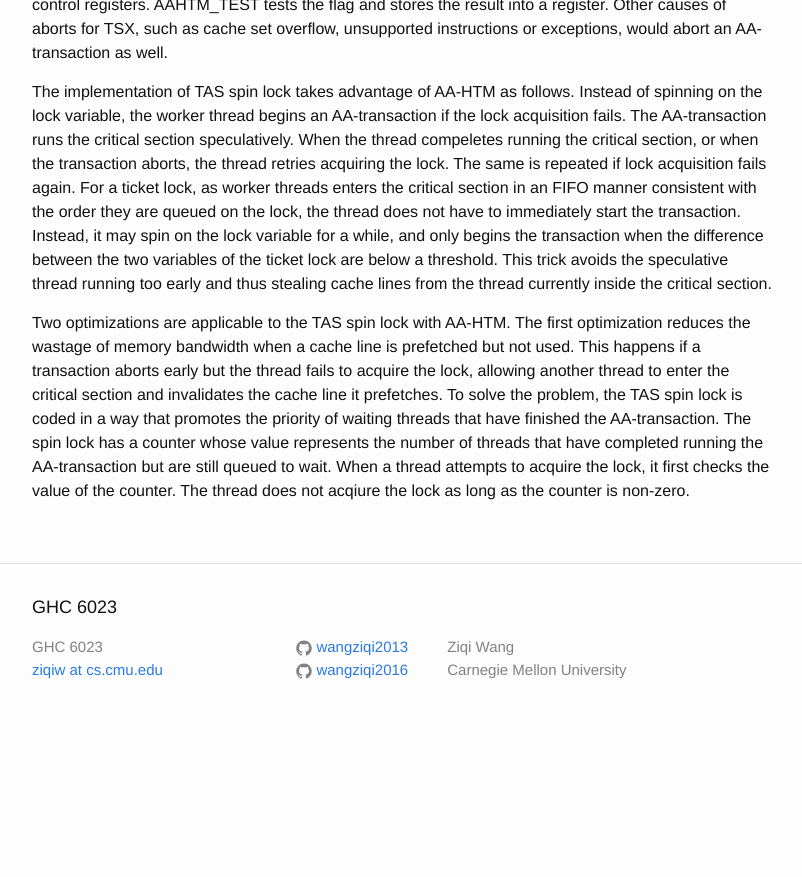
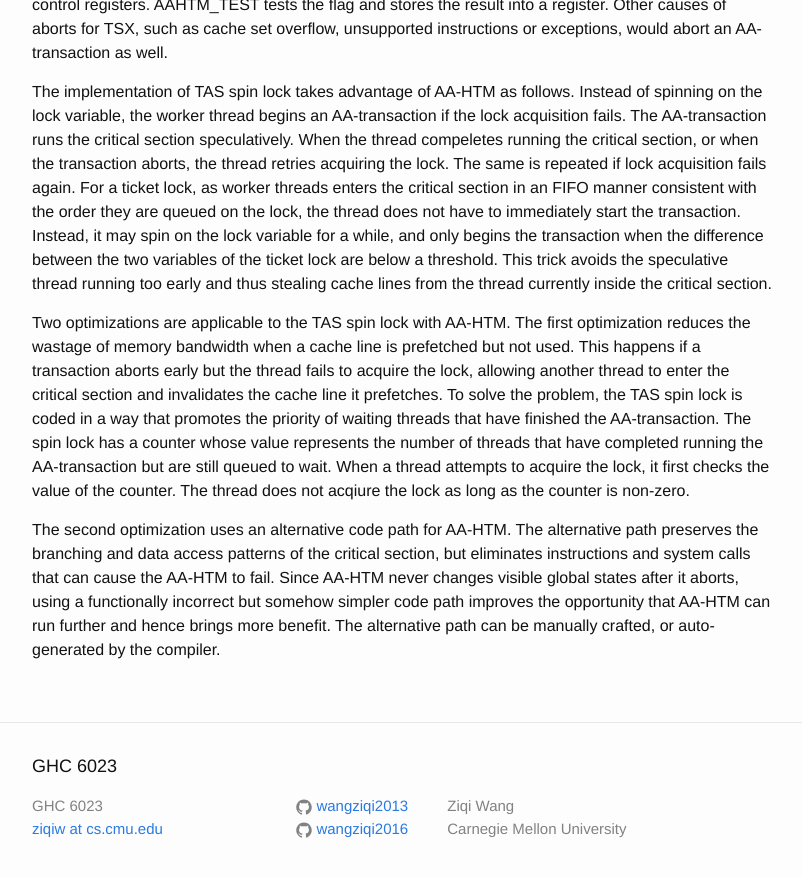
Before and after one commit to wangziqi2013/wangziqi2013.github.io, a Jekyll site: the page built from _posts/2018-05-26-Perf-Improv-via-aahtm.markdown, in a window 1280 px wide and 900 px high, scrolled down 772 px. Shown: the top 877 px of the window, without its empty margins (238-1040 px from the left). Built offline with Jekyll 4.4.1, drawn with Linux system fonts in a browser that asks for light colours; before the commit the page ends 1513 px from its top, so only the background shows below that.

Commit message:
Adding second optimization

```diff
--- a/_posts/2018-05-26-Perf-Improv-via-aahtm.markdown
+++ b/_posts/2018-05-26-Perf-Improv-via-aahtm.markdown
@@ -47,3 +47,9 @@ To solve the problem, the TAS spin lock is coded in a way that promotes the prio
 the AA-transaction. The spin lock has a counter whose value represents the number of threads that have completed running
 the AA-transaction but are still queued to wait. When a thread attempts to acquire the lock, it first checks the value of
 the counter. The thread does not acqiure the lock as long as the counter is non-zero.
+
+The second optimization uses an alternative code path for AA-HTM. The alternative path preserves the branching and
+data access patterns of the critical section, but eliminates instructions and system calls that can cause the
+AA-HTM to fail. Since AA-HTM never changes visible global states after it aborts, using a functionally incorrect
+but somehow simpler code path improves the opportunity that AA-HTM can run further and hence brings more benefit.
+The alternative path can be manually crafted, or auto-generated by the compiler.
```
